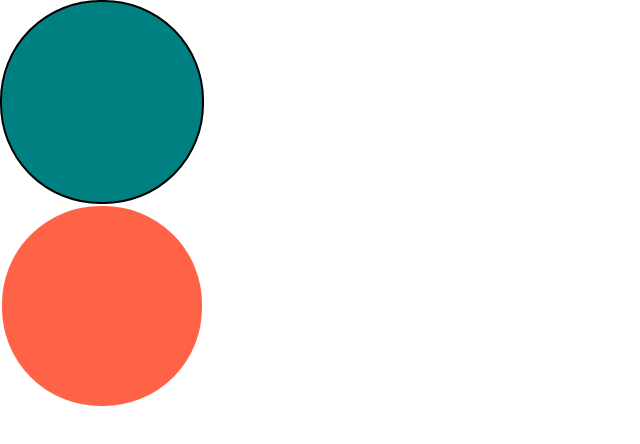
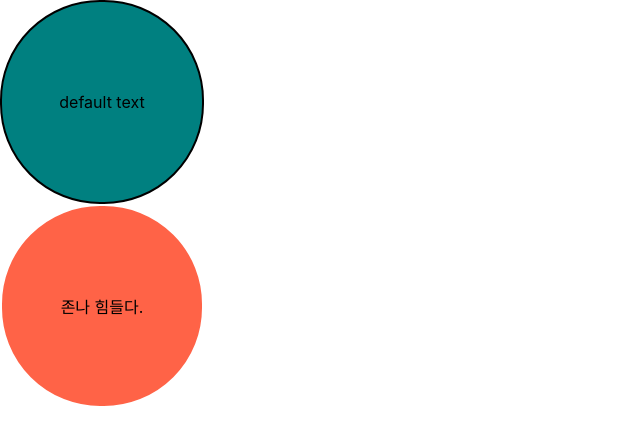
Before and after one commit to wkdwlgo/ts, a React (Create React App) app: page / in a window 1280 px wide. Shown: the top 444 px of the page, without its empty margins (0-640 px from the left). Built offline with nearby package versions, Linux system fonts and the light colour scheme.

Commit message:
props text

```diff
--- a/src/App.tsx
+++ b/src/App.tsx
@@ -6,7 +6,7 @@
   return (
     <div>
       <Circle borderColor='black' bgColor='teal'/>
-      <Circle bgColor='tomato'/>
+      <Circle bgColor='tomato'text='존나 힘들다.'/>
     </div>
   );
 }
--- a/src/Circle.tsx
+++ b/src/Circle.tsx
@@ -11,16 +11,24 @@
     background-color: ${props => props.bgColor};
     border-radius: 100px;
     border: 2px solid ${props=>props.borderColor};
+    display: flex;
+    justify-content: center;
+    align-items: center;
 `;
 
 interface CircleProps{
     bgColor:string;
     borderColor?:string;//?: 있을 수도 있고 없을 수도 있다.
+    text?:string;
 }
 
-function Circle({bgColor,borderColor}:CircleProps){
-    return <Container bgColor={bgColor} borderColor={borderColor??"white"}/>
+function Circle({bgColor,borderColor,text="default text"}:CircleProps){
+    return (
+    <Container bgColor={bgColor} borderColor={borderColor??"white"}>
+        {text}
+    </Container>
     //만약 borderColor이 undefined라면 white로=> default 값을 줌
+    )
 }
 
 export default Circle;
```
